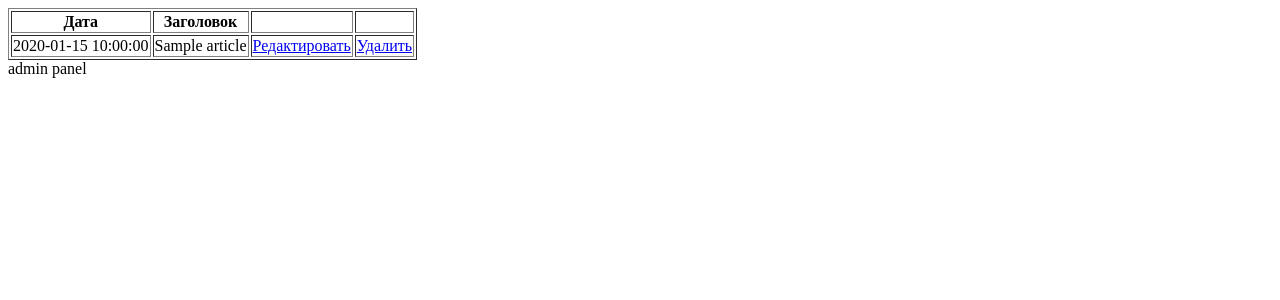
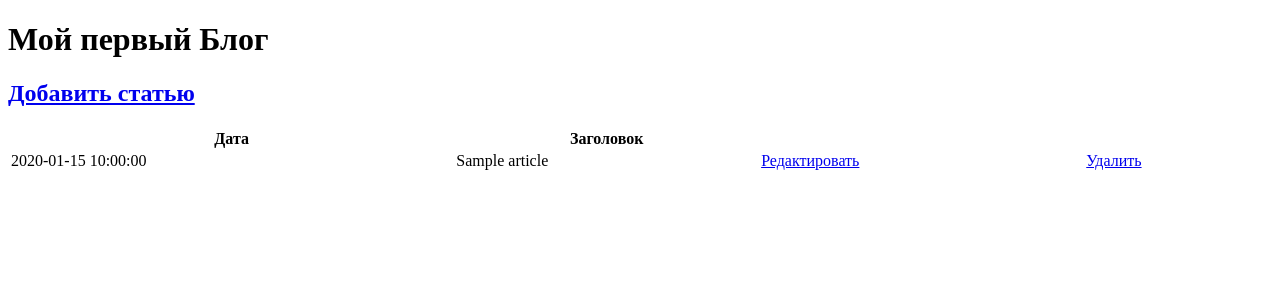
Before and after one commit to Greshch/blog_php, a PHP site: page /admin/index.php in a window 1280 px wide. Shown: the top 300 px of the page. Run offline with PHP 8.4, Linux system fonts and the light colour scheme; tables that the repository leaves empty or names only in its code hold one stand-in row (values such as "Sample post").

Commit message:
10 end admin style

```diff
--- a/admin/index.php
+++ b/admin/index.php
@@ -6,4 +6,4 @@ require_once ("../models/articles.php");
 $link = db_connect();
 $articles = articles_all($link);
 include ("../views/articles_admin.php");
-echo "admin panel<br>";
+/*echo "admin panel<br>";*/
--- a/style.css
+++ b/style.css
@@ -6,3 +6,7 @@ footer {
     margin-top: 50px;
     margin-bottom: 30px;
 }
+
+.admin-table {
+    width: 100%;
+}
--- a/views/articles_admin.php
+++ b/views/articles_admin.php
@@ -3,11 +3,14 @@
 <head>
     <meta charset="UTF-8">
     <title>Table</title>
+    <link href="../style.css" rel="stylesheet">
 </head>
 <body>
 
+<h1>Мой первый Блог</h1>
+<h2><a href="index.php?action=add">Добавить статью</a></h2>
 
-<table border="1">
+<table class="admin-table" >
     <tr>
         <th>Дата</th>
         <th>Заголовок</th>
```
